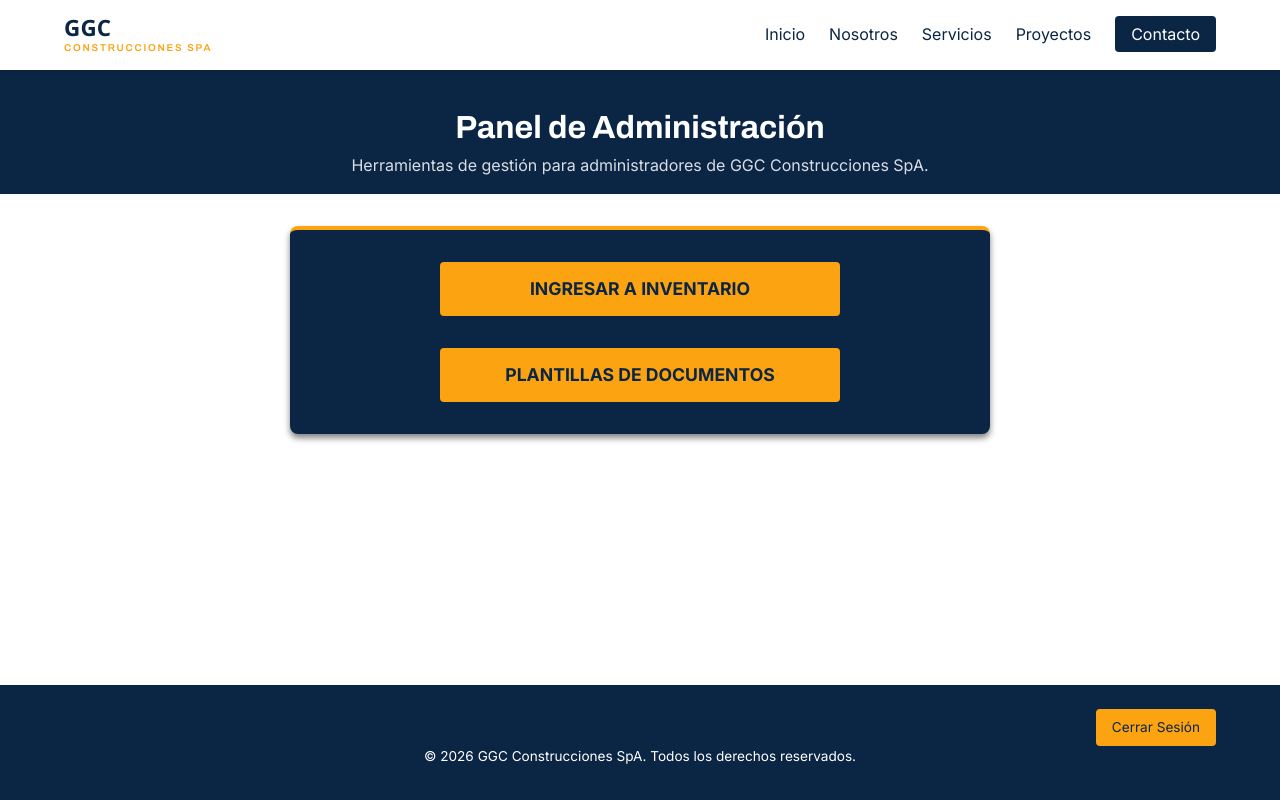
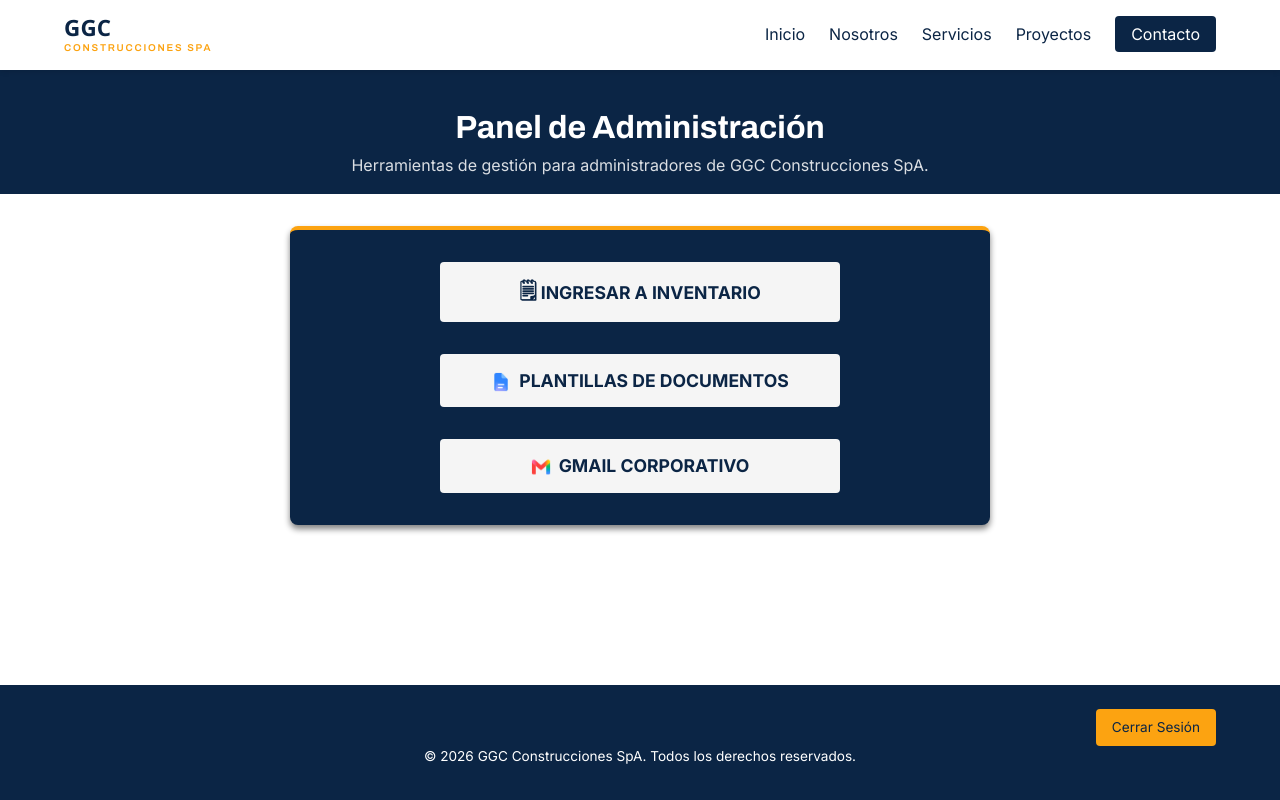
Before and after one commit to ggc-construcciones/site, a plain HTML site: page assets/private/superportal.html in a window 1280 px wide. Drawn offline with nearby package versions, Linux system fonts and the light colour scheme; a web font is replaced by a local one.

Commit message:
Changes in portal visual styles

```diff
--- a/assets/private/superportal.html
+++ b/assets/private/superportal.html
@@ -43,8 +43,9 @@
         <section class="portal-detail container">
             <div class="portal-panel is-admin">
                 <div class="btn-container">
-                    <a href="https://ggc-inventario.vercel.app/herramientas" class="btn-primary">Ingresar a Inventario</a>
-                    <a href="https://drive.google.com/drive/folders/1q9Wp1vAGxYPA5OLQE23c5CcDZTN_YvGy?usp=drive_link" class="btn-primary">Plantillas de Documentos</a>
+                    <a href="https://ggc-inventario.vercel.app/herramientas" class="btn-primary" style="background-color:whitesmoke;"><span style="font-size:larger";>&#128466;</span> Ingresar a Inventario</a>
+                    <a href="https://drive.google.com/drive/folders/1q9Wp1vAGxYPA5OLQE23c5CcDZTN_YvGy?usp=drive_link" class="btn-primary" style="background-color:whitesmoke;"><img src="../docs.png" class="btn-icon" alt="">Plantillas de Documentos</a>
+                    <a href="https://mail.google.com/a/ggcconstrucciones.cl" class="btn-primary" style="background-color:whitesmoke;"><img src="../gmail.png" class="btn-icon" alt="">Gmail Corporativo</a>
                 </div>
             </div>
         </section>
--- a/style.css
+++ b/style.css
@@ -162,6 +162,13 @@ header {
 .btn-primary:hover {
     background-color: #e08e0b;
     color: var(--white);
+}
+
+.btn-icon {
+    width: 20px;
+    height: 20px;
+    vertical-align: middle;
+    margin-right: 0.5rem;
 }
 
 .btn-primary-small {
```
Also changed, not shown: assets/private/portal.html (+1 -1 lines), assets/docs.png (added), assets/gmail.png (added).
